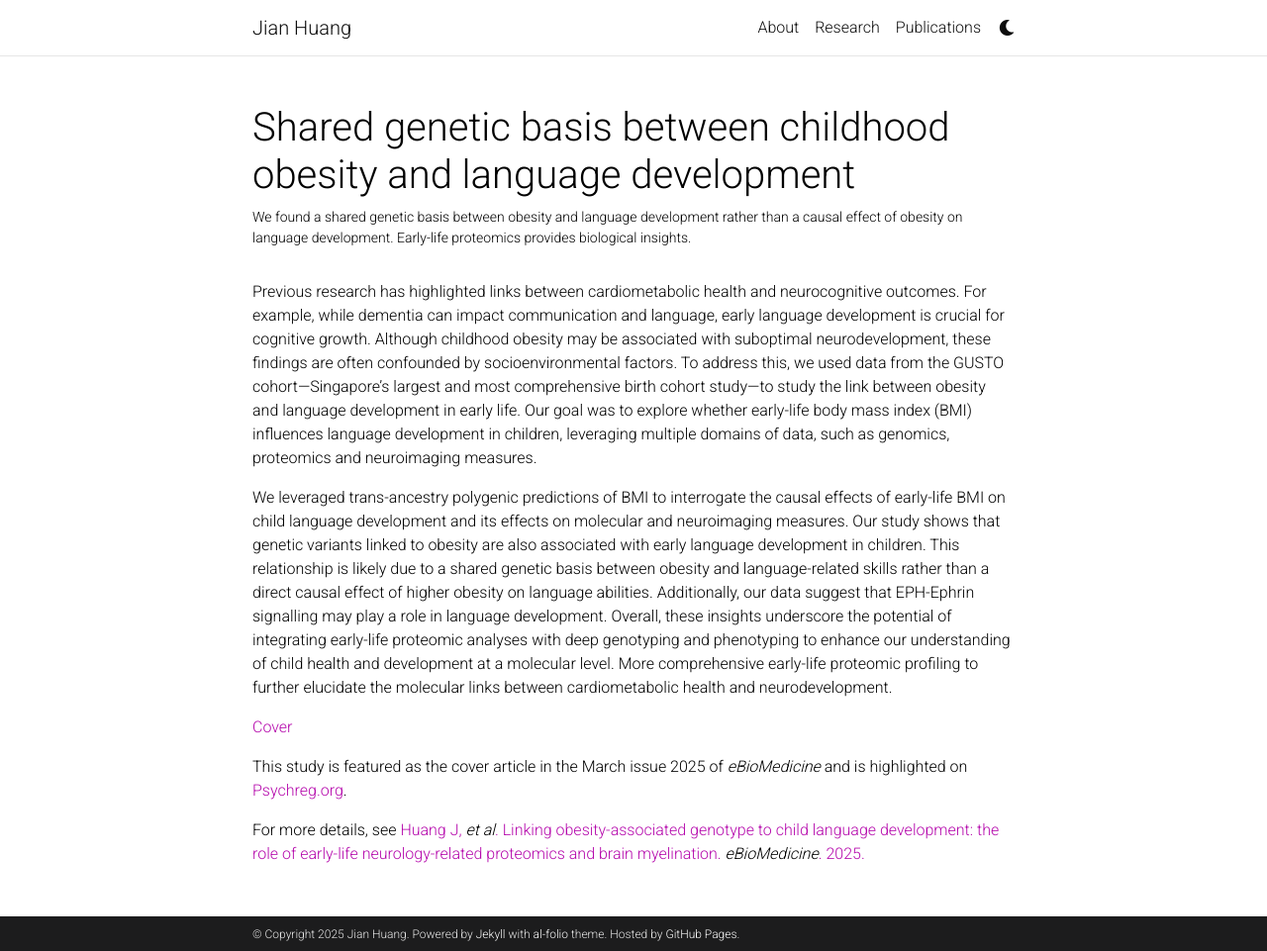
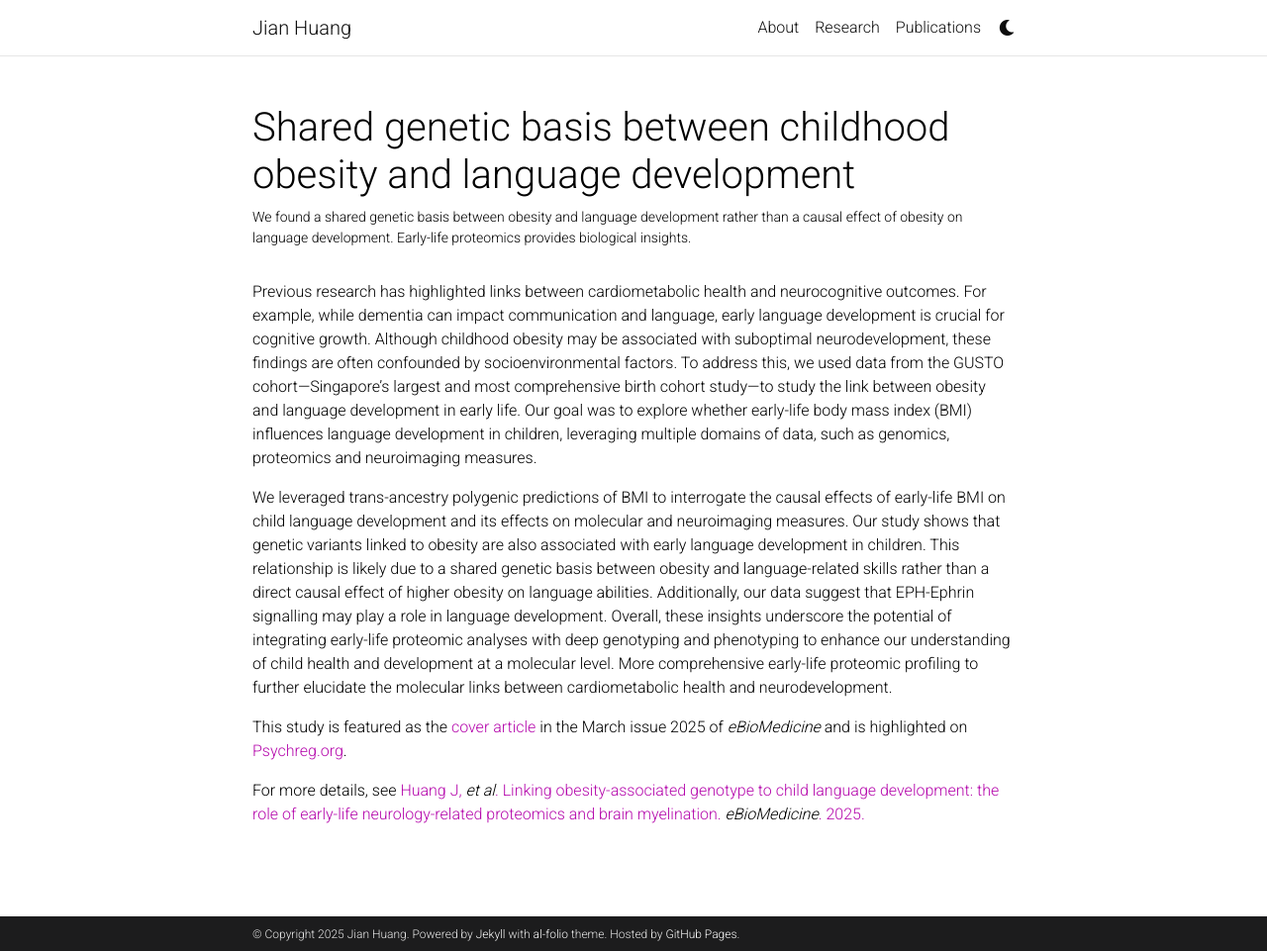
Before and after one commit to jianvhuang/jianvhuang.github.io, a Jekyll site: the page built from _projects/obesity_and_language.md, in a window 1280 px wide and 961 px high. Shown: the whole window at 99% size. Built offline with Jekyll 4.4.1, drawn with Linux system fonts in a browser that asks for light colours; comment, search, counter and statistics services are not loaded; a style sheet for code colours, icons or effects is not loaded.

Commit message:
Update obesity_and_language.md

```diff
--- a/_projects/obesity_and_language.md
+++ b/_projects/obesity_and_language.md
@@ -10,8 +10,6 @@ Previous research has highlighted links between cardiometabolic health and neuro
 
 We leveraged trans-ancestry polygenic predictions of BMI to interrogate the causal effects of early-life BMI on child language development and its effects on molecular and neuroimaging measures. Our study shows that genetic variants linked to obesity are also associated with early language development in children. This relationship is likely due to a shared genetic basis between obesity and language-related skills rather than a direct causal effect of higher obesity on language abilities. Additionally, our data suggest that EPH-Ephrin signalling may play a role in language development. Overall, these insights underscore the potential of integrating early-life proteomic analyses with deep genotyping and phenotyping to enhance our understanding of child health and development at a molecular level. More comprehensive early-life proteomic profiling to further elucidate the molecular links between cardiometabolic health and neurodevelopment.
 
-[Cover](assets/img/publication_preview/obesity_language_ebiomedicine_cover.png)
-
-This study is featured as the cover article in the March issue 2025 of _eBioMedicine_ and is highlighted on [Psychreg.org](https://www.psychreg.org/obesity-language-skills-share-genetic-link-study-finds/).
+This study is featured as the [cover article](https://www.thelancet.com/journals/ebiom/issue/vol113nonull/PIIS2352-3964(25)X0002-5#fullCover) in the March issue 2025 of _eBioMedicine_ and is highlighted on [Psychreg.org](https://www.psychreg.org/obesity-language-skills-share-genetic-link-study-finds/).
 
 For more details, see <a href="https://www.thelancet.com/journals/ebiom/article/PIIS2352-3964(25)00023-4/fulltext" target="_blank">Huang J, _et al_. Linking obesity-associated genotype to child language development: the role of early-life neurology-related proteomics and brain myelination. _eBioMedicine_. 2025.</a>
```
